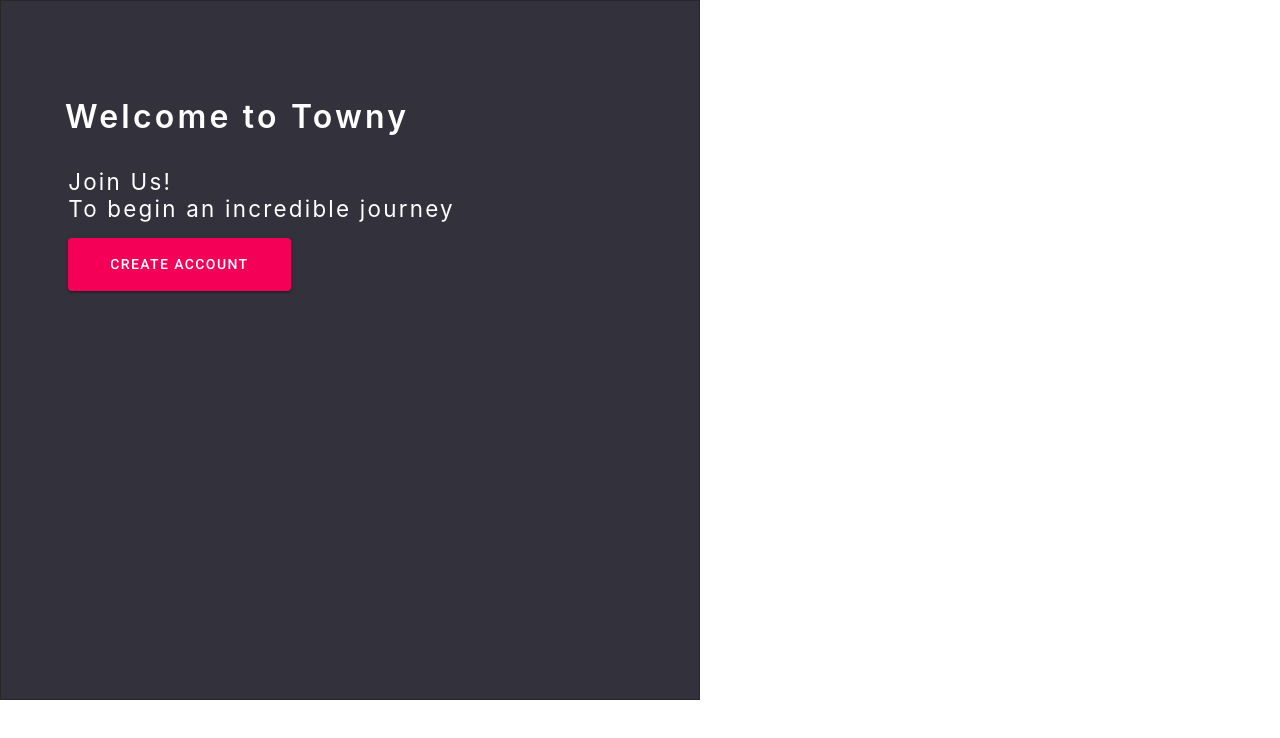
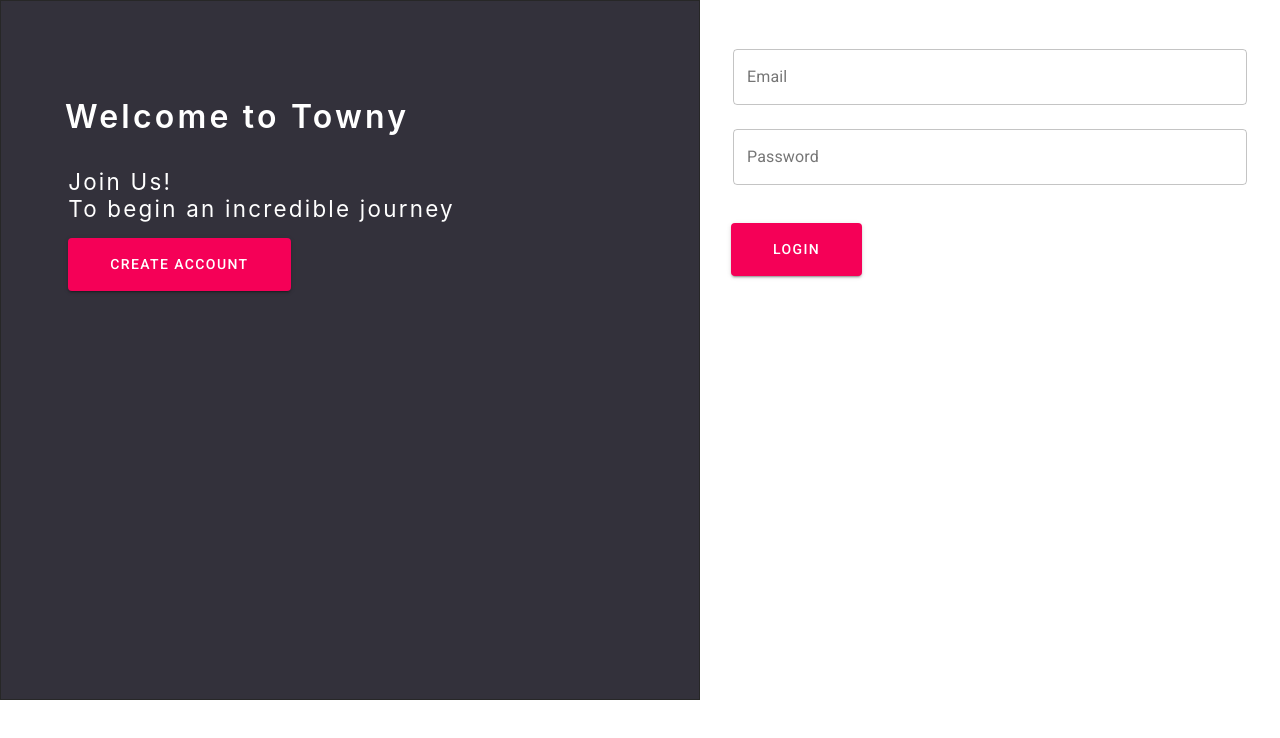
Before and after one commit to shikhar-priyadarshi-vst-au4/sandy-evil, a React (Create React App) app in the folder frontend/: page /careers in a window 1280 px wide. Both pictures are taken after a click on the button "LOGIN". Shown: the top 738 px of the page. Built offline with nearby package versions, Linux system fonts and the light colour scheme.

Commit message:
Eight commit : Login & Signup - done

```diff
--- a/frontend/src/Actions/index.js
+++ b/frontend/src/Actions/index.js
@@ -73,7 +73,14 @@ export const login = ({ email, password }) => {
       else{
           return async dispatch => {
              try{
-                 let { error, user, token, message } = await (await fetch()).json();
+                 let { error, user, token, message } = await (await fetch('http://localhost:8000/worker/login',{
+                    method : 'POST',
+                    headers : {
+                        'Content-Type' : 'application/json'
+                    },
+                    body : JSON.stringify({
+                             email,  password
+                    })})).json();
                  if( !error ){
                     if(!!token.length){
                         localStorage.setItem('access-token', token);
--- a/frontend/src/Components/General/Button.js
+++ b/frontend/src/Components/General/Button.js
@@ -15,6 +15,11 @@ const useStyles = makeStyles((theme) => ({
     },
     btn_login:{
       marginTop : theme.spacing(2),
+      padding : "1em 3em",
+      letterSpacing : "0.1em"
+    },
+    form_btn_login : {
+      margin : "1em",
       padding : "1em 3em",
       letterSpacing : "0.1em"
     }
@@ -38,11 +43,11 @@ export const KeyStroke = (props) => {
           {props.error?<FontAwesomeIcon icon={faArrowCircleRight}
           style={{padding : '0em 2em'}} size={'2x'}/>:'Create Account'}
         </Button>}
-      {props.part === 'career-login' && <Button variant="contained"
+      {props.part === 'career-login' &&  <Button variant="contained"
           color="secondary"
-          onClick = {()=> props.setSignUp(!props.signUp)}
-          className = {classes.btn_login}>
-          {props.signUp?"Login": "Create Account"}
+          onClick = {()=> props.formPart==='career-login'?props.loginAccount():props.setSignUp(!props.signUp)}
+          className = {classes[props.formPart==='career-login'?"form_btn_login":"btn_login"]}>
+          {props.formPart==='career-login'?"Login":(props.signUp?"Login": "Create Account")}
         </Button>}
       </Fragment>
 
--- a/frontend/src/Components/General/Form.js
+++ b/frontend/src/Components/General/Form.js
@@ -1,7 +1,7 @@
 import React, { useState, Fragment } from 'react';
 import { makeStyles, useMediaQuery } from '@material-ui/core';
 import { connect } from 'react-redux'
-import { register, removeError } from '../../Actions/index'
+import { register, removeError, login } from '../../Actions/index'
 import {Input} from './Input';
 import {KeyStroke} from './Button';
 import { AlertBox } from './Alert';
@@ -44,6 +44,10 @@ const Form = ( props ) => {
         Fullname : "", Email:"",
         Password: "", Number: "",
         Area : "", Specialisation:""  });
+    const [ loginFields, setLoginFields ] = useState({
+        Email : "",
+        Password : ""
+    })
 
     const handleChange = (event, cb) => {
          cb(event.target.value);
@@ -70,6 +74,12 @@ const Form = ( props ) => {
             password, mobileNumber,
             specialisation, area }
           props.dispatch(register(data));
+    }
+    const loginAccount = () => {
+        let { Email : email, Password : password } = loginFields
+        console.log(email, password);
+        let data = { email, password}
+        props.dispatch(login(data));
     }
     const handleError = () => {
         props.dispatch(removeError())
@@ -101,6 +111,10 @@ const Form = ( props ) => {
              <AlertBox response={props.response}/>
              <KeyStroke {...props} handleError={handleError} />
              </Fragment>)}
+        {props.part === 'career-login' && <form className = {classes.career}>
+        <Input part={'career-login'} loginFields={loginFields} setLoginFields={setLoginFields} />
+        <KeyStroke {...props} formPart={'career-login'} loginAccount={loginAccount}/>
+            </form>}
         </Fragment>
     )
 }
--- a/frontend/src/Components/General/Input.js
+++ b/frontend/src/Components/General/Input.js
@@ -24,15 +24,17 @@ const theme = createMuiTheme({
 export const Input = ( { city, service,
                         setCity, setService,
                         createProfile, setCreateProfile,
+                        loginFields, setLoginFields,
                         handleChange,  part }, ...rest ) => {
     const classes = useStyles();
-    const inputs = createProfile?Object.entries(createProfile):"";
-    const ChangeHandler = (e) => {
+    const inputs = Object.entries(createProfile?createProfile:loginFields);
+    const ChangeHandler = (e, cb, state) => {
         let { name, value } = e.target;
-          setCreateProfile({...createProfile, [name] : value});
+          cb({...state, [name] : value});
       }
     return(
         <Fragment>
+
         {part === 'homepage-header' && <Fragment>
 
             <TextField id="outlined-search" label="Search " type="search" variant="outlined"
@@ -71,7 +73,7 @@ export const Input = ( { city, service,
         name={field[0]}
         value = {field[1]}
         type={(field[0] === 'Password')?field[0].toLowerCase():""}
-        onChange = {(e) => ChangeHandler(e)}
+        onChange = {(e) => ChangeHandler(e, setCreateProfile, createProfile)}
         fullWidth/>
         )}
         <FormControl variant="outlined" className={classes.career}>
@@ -82,7 +84,7 @@ export const Input = ( { city, service,
                     label="Choose your Area"
                     value={inputs[4][1]}
                     name={inputs[4][0]}
-                    onChange = {(e) => ChangeHandler(e)}
+                    onChange = {(e) => ChangeHandler(e, setCreateProfile, createProfile)}
                     fullWidth>
                     <MenuItem value="">
                         <em>Choose an Area</em>
@@ -100,7 +102,7 @@ export const Input = ( { city, service,
                     label="Choose your specification"
                     value={inputs[5][1]}
                     name={inputs[5][0]}
-                    onChange = {(e) => ChangeHandler(e)}
+                    onChange = {(e) => ChangeHandler(e, setCreateProfile, createProfile)}
                     fullWidth>
                     <MenuItem value="">
                         <em>Select option</em>
@@ -113,6 +115,26 @@ export const Input = ( { city, service,
         </Flex>
         </ThemeProvider>
             </Fragment>}
+
+            {part === 'career-login' && <Fragment>
+        <ThemeProvider theme={theme}>
+        <Flex wrap={'none'} style={{flexDirection:"column"}} >
+        {inputs.map((field, index) => <TextField
+        id={`outlined-secondary-${index}`}
+        key = {index}
+        label={`${field[0]}`}
+        variant="outlined"
+        color="primary"
+        margin="normal"
+        name={field[0]}
+        value = {field[1]}
+        type={(field[0] === 'Password')?field[0].toLowerCase():""}
+        onChange = {(e) => ChangeHandler(e, setLoginFields, loginFields)}
+        fullWidth/>
+        )}
+            </Flex>
+            </ThemeProvider>
+        </Fragment>}
         </Fragment>
     )
 }
--- a/frontend/src/Components/Pages/Career.js
+++ b/frontend/src/Components/Pages/Career.js
@@ -29,6 +29,7 @@ const Career = (props) => {
             </ItemOne>
             <ItemTwo>
                 {  signUp  && <Form part = {'career'} {...props}/> }
+                { !signUp &&  <Form part = {'career-login'} {...props}/>}
             </ItemTwo>
         </GridContainer>
     </Fragment>
--- a/frontend/src/Components/StateTransition/index.js
+++ b/frontend/src/Components/StateTransition/index.js
@@ -3,12 +3,16 @@ export const mapStateToProps = (state) => {
                             profileCreated,
                             isAuthenticated,
                             response,
-                            error  },
+                            loginError,
+                            error,
+                            data},
          } = state;
     return({
             profileCreated,
             isAuthenticated,
             response,
-            error
+            loginError,
+            error,
+            data
     })
 }
--- a/frontend/src/Redux/workerReducer.js
+++ b/frontend/src/Redux/workerReducer.js
@@ -2,6 +2,8 @@ import { INPUT_ERROR,
          RESPONSE_ERROR,
          CLOSE_MODAL,
          CREATE_ACCOUNT,
+         LOGIN_ACCOUNT,
+         LOGIN_ERROR,
          REMOVE_ERROR_ALERT } from '../Actions/index';
 
 
@@ -10,7 +12,9 @@ let initState = {
     profileCreated : false,
     isAuthenticated : false,
     error : false,
-    response : ""
+    loginError : false,
+    response : "",
+    data : ""
 }
 
 export const workerReducer = (state = initState, action) => {
@@ -25,16 +29,31 @@ export const workerReducer = (state = initState, action) => {
             stateCopy.response = action.payload;
             stateCopy.error = true;
             return stateCopy;
+        case LOGIN_ERROR :
+            stateCopy.response = action.payload;
+            //stateCopy.loginError = true;
+            stateCopy.error = true;
+            return stateCopy;
         case CREATE_ACCOUNT:
             stateCopy.response = action.payload;
             stateCopy.profileCreated = true;
+            return stateCopy;
+        case LOGIN_ACCOUNT :
+            stateCopy.data = {...action.payload.user};
+            stateCopy.response = action.payload.message;
+            stateCopy.isAuthenticated = true;
             return stateCopy;
         case CLOSE_MODAL :
             stateCopy.profileCreated = false;
             return stateCopy;
         case REMOVE_ERROR_ALERT :
             stateCopy.response = "";
-            stateCopy.error = false;
+            if(stateCopy.error){
+                stateCopy.error = false;
+            }
+            if(stateCopy.loginError){
+                stateCopy.loginError = false;
+            }
             return stateCopy;
         default :
             return stateCopy;
```
